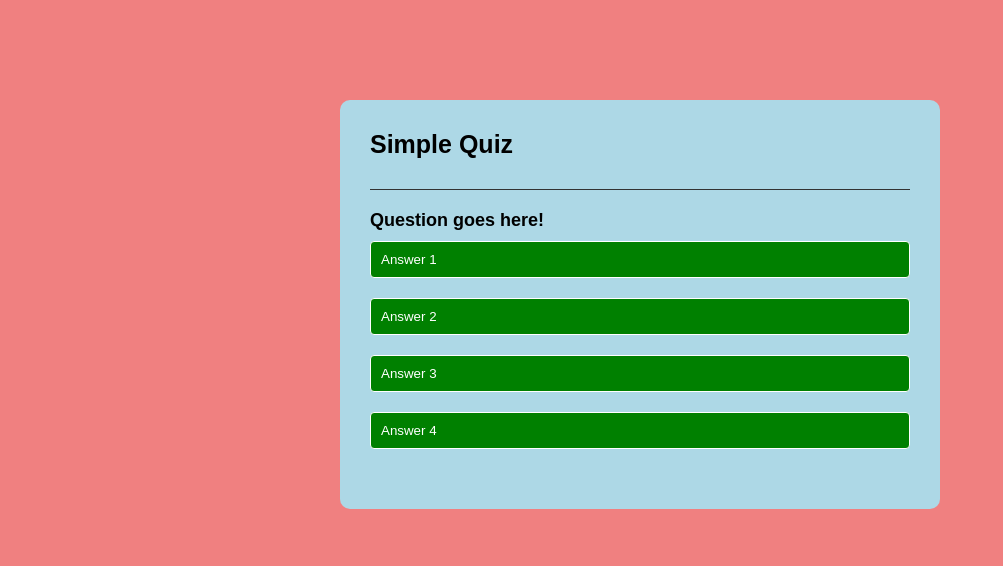
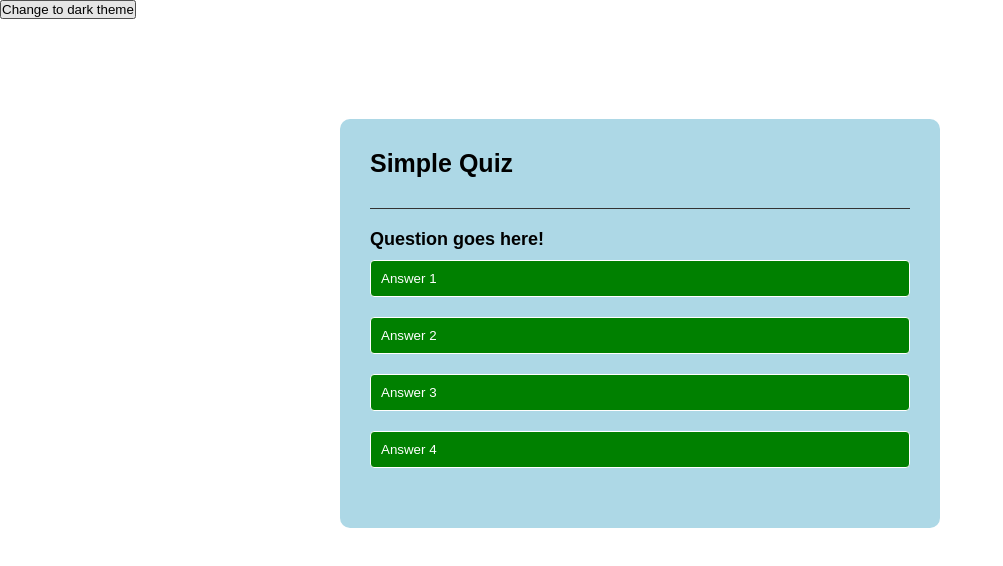
Before and after one commit to gabrielvarli/quiz-app, a plain HTML site: page index.html in a window 1280 px wide. Shown: the whole page, without its empty margins (0-1003 px from the left). Drawn offline with Linux system fonts and the light colour scheme.

Commit message:
lagt darkmode knapp

```diff
--- a/index.html
+++ b/index.html
@@ -1,5 +1,5 @@
 <!DOCTYPE html>
-<html lang="en">
+<html lang="en" data-theme="light">
   <head>
     <meta charset="UTF-8" />
     <meta name="viewport" content="width=device-width, initial-scale=1.0" />
@@ -8,6 +8,14 @@
     <script src="script.js" defer></script>
   </head>
   <body>
+    <button
+      id="darkmode"
+      type="button"
+      data-theme-toggle
+      aria-label="Change to light theme"
+    >
+      Change to light theme
+    </button>
     <div class="app">
       <h1>Simple Quiz</h1>
       <div class="quiz">
--- a/script.js
+++ b/script.js
@@ -40,3 +40,69 @@ const questions = [
 const questionElement = document.getElementById('question');
 const anserButton = document.getElementById('answer-buttons');
 const nextButton = document.getElementById('next-btn');
+
+function calculateSettingAsThemeString({ localStorageTheme, systemSettingDark }) {
+    if (localStorageTheme !== null) {
+      return localStorageTheme;
+    }
+
+    if (systemSettingDark.matches) {
+      return "dark";
+    }
+
+    return "light";
+  }
+
+  /**
+  * Utility function to update the button text and aria-label.
+  */
+  function updateButton({ buttonEl, isDark }) {
+    const newCta = isDark ? "Change to light theme" : "Change to dark theme";
+    // use an aria-label if you are omitting text on the button
+    // and using a sun/moon icon, for example
+    buttonEl.setAttribute("aria-label", newCta);
+    buttonEl.innerText = newCta;
+  }
+
+  /**
+  * Utility function to update the theme setting on the html tag
+  */
+  function updateThemeOnHtmlEl({ theme }) {
+    document.querySelector("html").setAttribute("data-theme", theme);
+  }
+
+
+  /**
+  * On page load:
+  */
+
+  /**
+  * 1. Grab what we need from the DOM and system settings on page load
+  */
+  const button = document.querySelector("[data-theme-toggle]");
+  const localStorageTheme = localStorage.getItem("theme");
+  const systemSettingDark = window.matchMedia("(prefers-color-scheme: dark)");
+
+  /**
+  * 2. Work out the current site settings
+  */
+  let currentThemeSetting = calculateSettingAsThemeString({ localStorageTheme, systemSettingDark });
+
+  /**
+  * 3. Update the theme setting and button text accoridng to current settings
+  */
+  updateButton({ buttonEl: button, isDark: currentThemeSetting === "dark" });
+  updateThemeOnHtmlEl({ theme: currentThemeSetting });
+
+  /**
+  * 4. Add an event listener to toggle the theme
+  */
+  button.addEventListener("click", (event) => {
+    const newTheme = currentThemeSetting === "dark" ? "light" : "dark";
+
+    localStorage.setItem("theme", newTheme);
+    updateButton({ buttonEl: button, isDark: newTheme === "dark" });
+    updateThemeOnHtmlEl({ theme: newTheme });
+
+    currentThemeSetting = newTheme;
+  });
--- a/style.css
+++ b/style.css
@@ -1,3 +1,13 @@
+/* ändring av hemsidan från vit till svart */
+[data-theme="light"] {
+    --color-bg: #ffffff;
+    --color-fg: #000000;
+  }
+
+  [data-theme="dark"] {
+    --color-bg: #000000;
+    --color-fg: #ffffff;
+  }
 * {
     margin: 0;
     padding: 0;
@@ -5,7 +15,8 @@
     box-sizing: border-box;
 }
 body {
-    background: lightcoral;
+    background-color: var(--color-bg);
+    color: var(--color-fg);
 }
 .app {
     background: lightblue;
```
